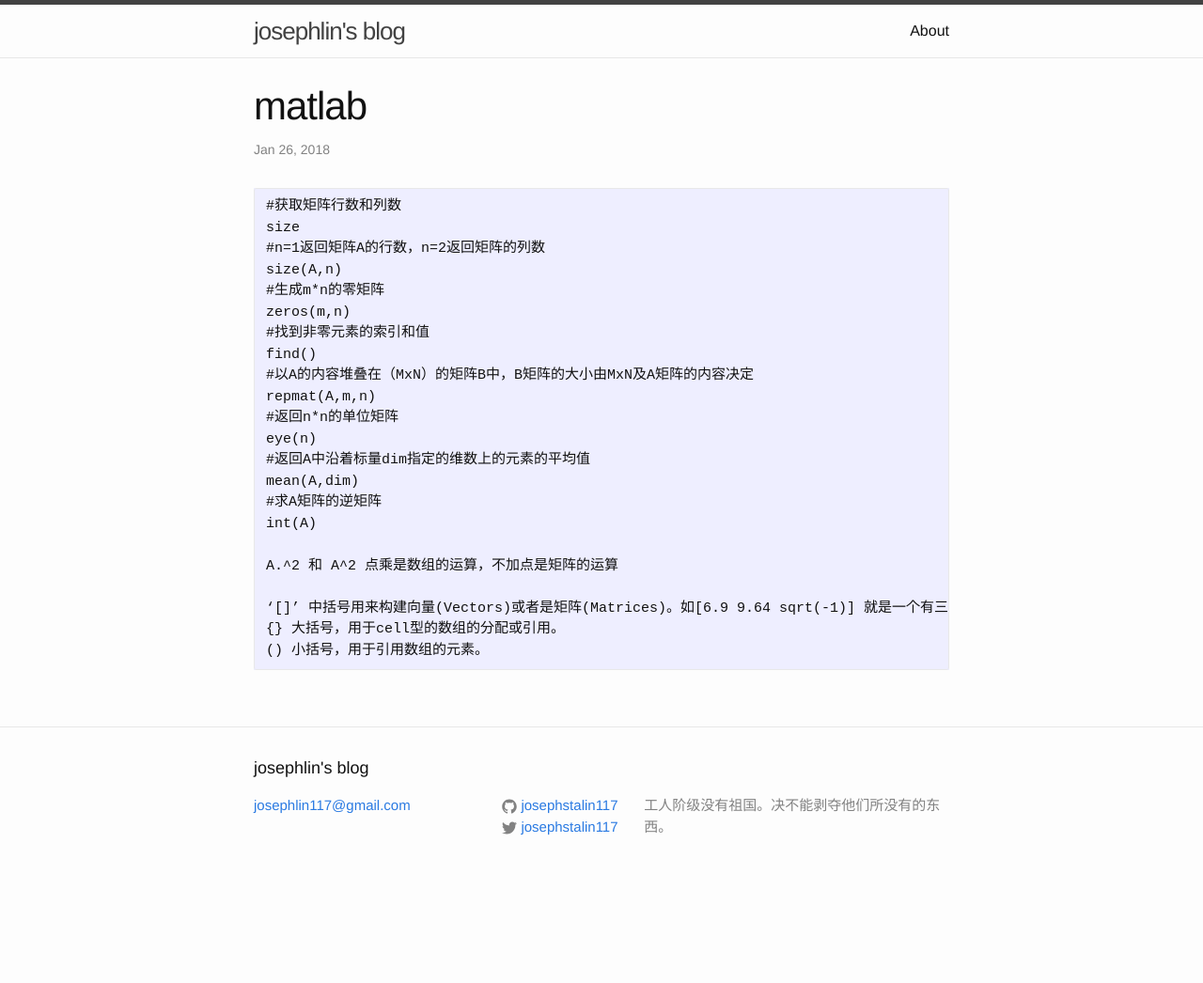
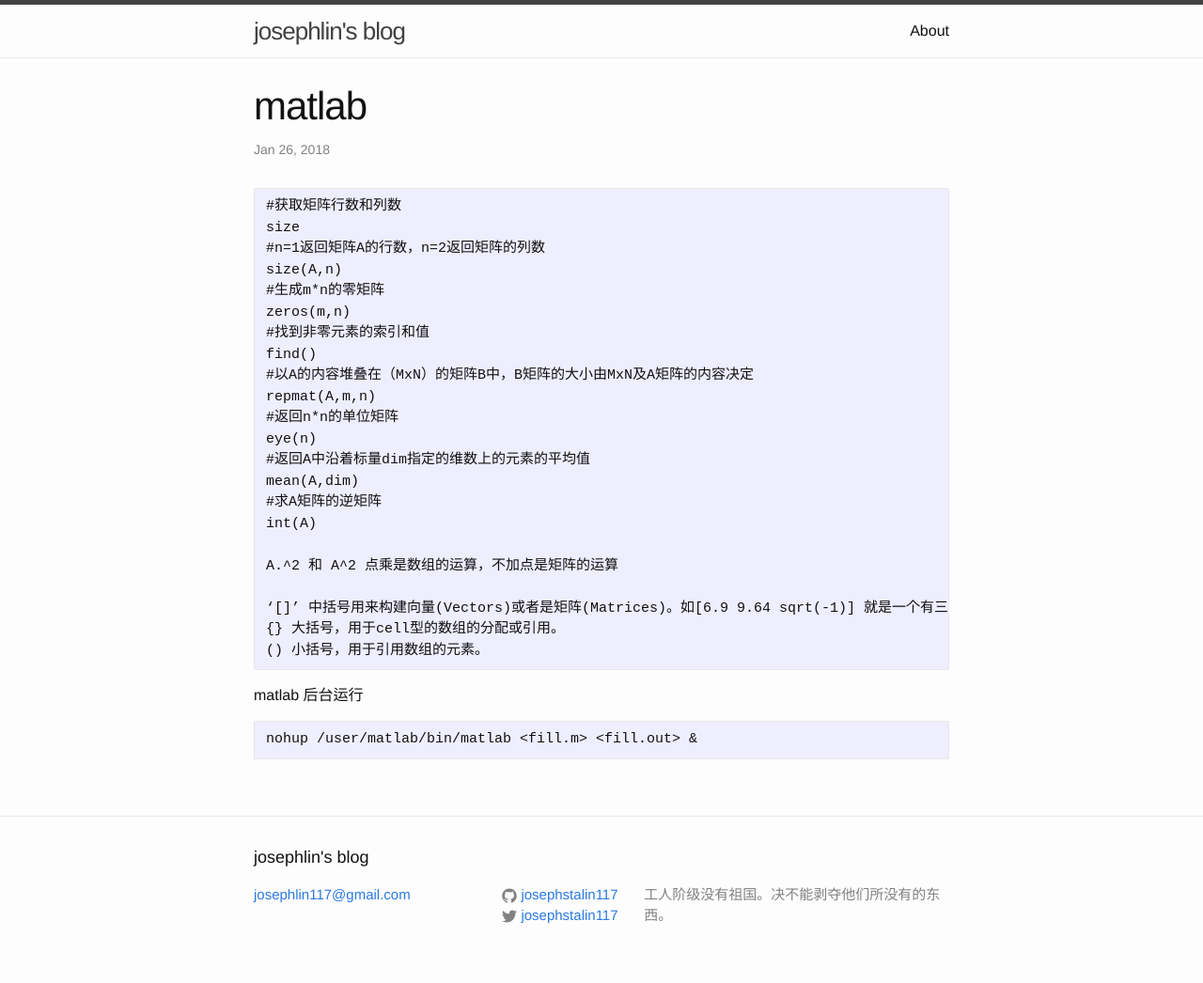
Before and after one commit to josephstalin117/josephstalin117.github.io, a Jekyll site: the page built from _posts/2018-1-26-matlab.markdown, in a window 1280 px wide. Shown: the whole page at 94% size. Built offline with Jekyll 4.4.1, drawn with Linux system fonts in a browser that asks for light colours; before the commit the page ends 951 px from its top, so only the background shows below that.

Commit message:
add matlab nohup

````diff
--- a/_posts/2018-1-26-matlab.markdown
+++ b/_posts/2018-1-26-matlab.markdown
@@ -29,3 +29,8 @@
 {} 大括号，用于cell型的数组的分配或引用。
 () 小括号，用于引用数组的元素。
 ```
+
+matlab 后台运行
+```
+nohup /user/matlab/bin/matlab <fill.m> <fill.out> &
+```
````
